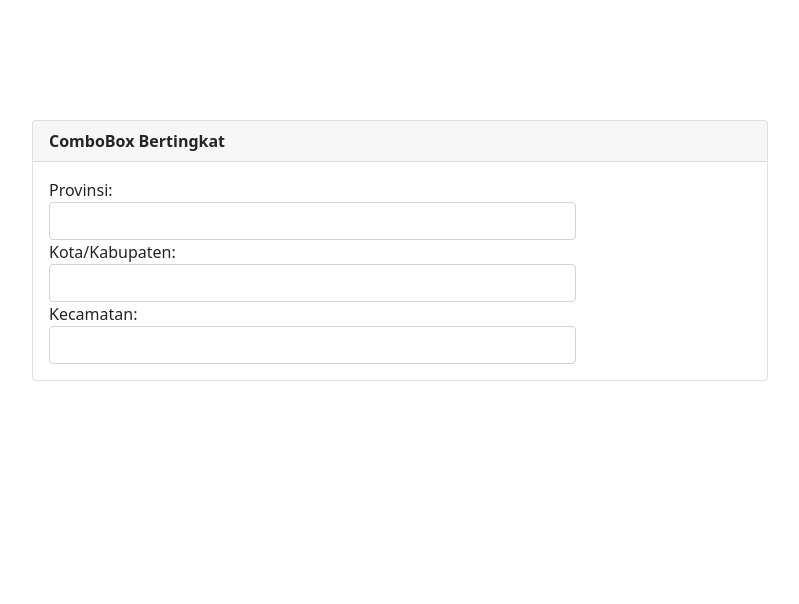
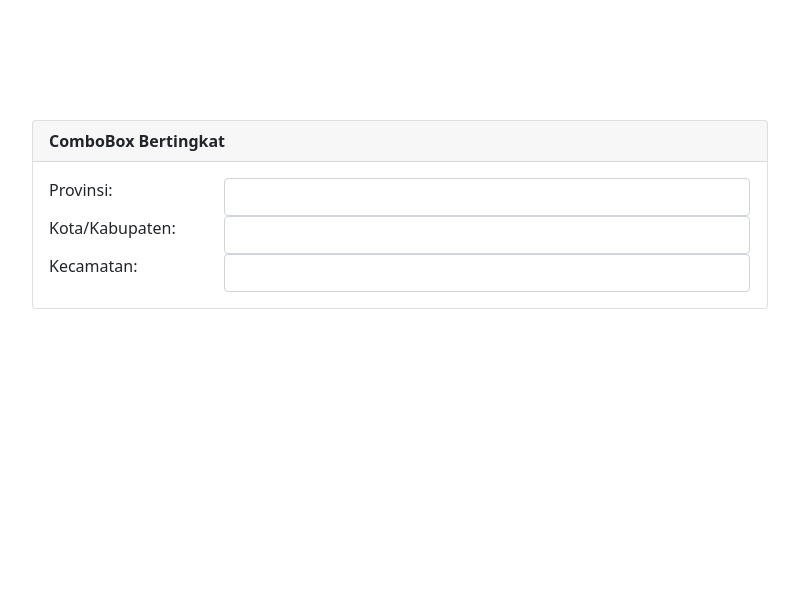
Before and after one commit to AhmadFikriHusaini/tugas3_pemrogramanweb, a PHP site: page / in a window 1280 px wide. Shown: the top 604 px of the page, without its empty margins (240-1039 px from the left). Run offline with PHP 8.4, Linux system fonts and the light colour scheme; tables that the repository leaves empty or names only in its code hold one stand-in row (values such as "Sample post"); a stand-in replaces the project's code that opens the database connection; lists and menus that the app fills with data are empty.

Commit message:
Update index.php

```diff
--- a/soal3/index.php
+++ b/soal3/index.php
@@ -26,7 +26,7 @@
           <div class="card-header"><b>ComboBox Bertingkat</b></div>
           <div class="card-body">
             <form class="form-horizontal" method="post">
-              <div class="form-group">
+              <div class="input-group">
                 <label class="control-label col-sm-3">Provinsi:</label>
                 <div class="col-sm-9">
                   <?php
@@ -42,7 +42,7 @@
                   </select>
                 </div>
               </div>
-              <div class="form-group">
+              <div class="input-group">
                 <label class="control-label col-sm-3">Kota/Kabupaten:</label>
                 <div class="col-sm-9">
                   <select class="form-control" name="" id="kota">
@@ -50,7 +50,7 @@
                   </select>
                 </div>
               </div>
-              <div class="form-group">
+              <div class="input-group">
                 <label class="control-label col-sm-3">Kecamatan:</label>
                 <div class="col-sm-9">
                   <select class="form-control" name="" id="kecamatan">
```
